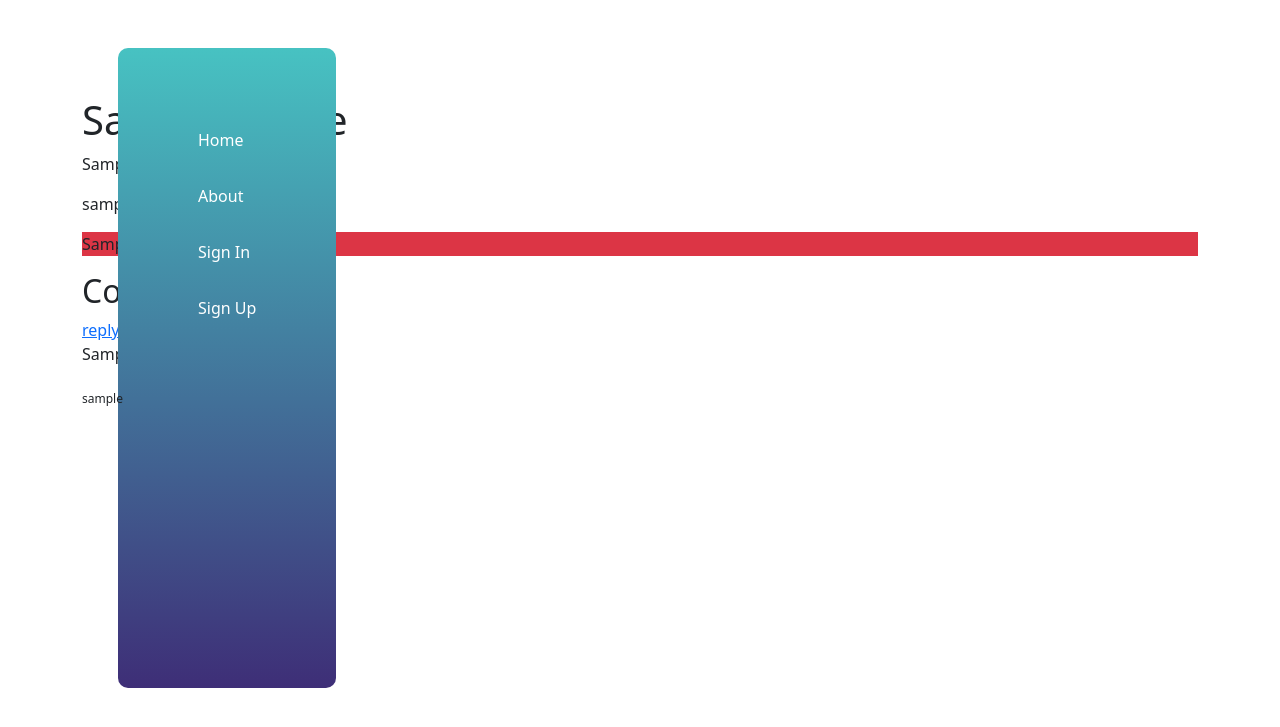
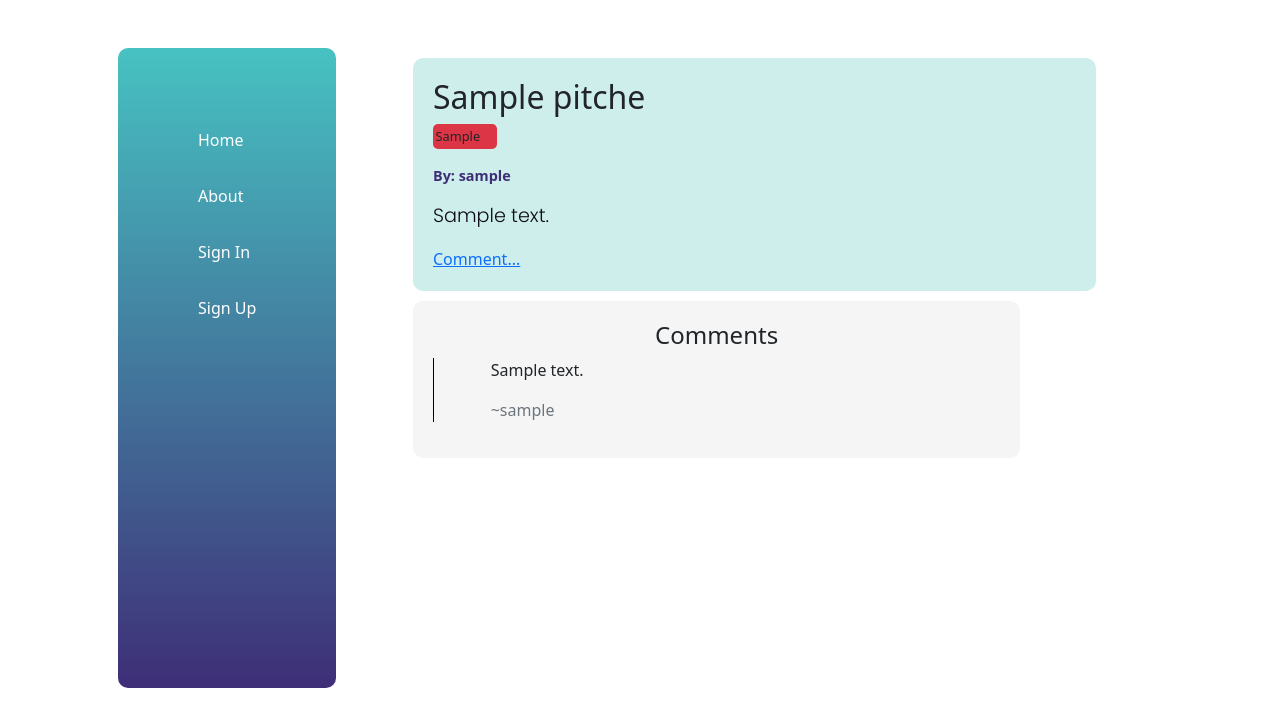
Before and after one commit to Willbeckh/one-time, a Flask app: page /post/1 in a window 1280 px wide. Shown: the top 727 px of the page. Run offline with Flask 2, Linux system fonts and the light colour scheme; tables that the repository leaves empty hold one stand-in row (Sample ...); some libraries are stand-ins or nearby versions.

Commit message:
create styles for single post vie

```diff
--- a/app/static/css/style.css
+++ b/app/static/css/style.css
@@ -54,6 +54,7 @@ html {
   padding: 0.2em;
   border-radius: 5px;
   cursor: pointer;
+  width: 10%;
 }
 /* landing page styles end */
 
@@ -105,6 +106,39 @@ html {
 }
 /* *user profile section end */
 
+/* *Single post view */
+.pitch__card {
+  background-color: #ceeeec;
+  padding: 20px;
+  margin: 10px;
+  width: 90%;
+  border-radius: 10px;
+}
+.pitch__author {
+  font-size: 0.9em;
+  font-weight: bold;
+  color: #3e2e77;
+  text-decoration: none;
+}
+
+.comments {
+  background-color: #f5f5f5;
+  padding: 20px;
+  margin: 10px;
+  width: 80%;
+  border-radius: 10px;
+}
+
+.comment__body {
+  padding-left: 10%;
+  border-left: 1px solid #000;
+}
+.comment__author .author {
+  font-size: 0.9em;
+  text-decoration: none;
+}
+/* *Single post view end*/
+
 /* alert messgaes */
 .alert__popup {
   position: fixed;
--- a/app/templates/post.html
+++ b/app/templates/post.html
@@ -1,27 +1,29 @@
 {% extends 'base.html' %}
-
+<!-- title block -->
+{% block title %} {{ title }} {% endblock %}
+<!-- title block  end-->
 <!-- Single pitch view -->
 {% block content %}
-<div class="container">
-  <div class="row">
+<div class="col col-4 w-75 p-5">
+  <div class="pitch__card">
     <div class="col-md-12">
-      <h1>{{ pitch.title }}</h1>
-      <p>{{ pitch.text }}</p>
-      <p>{{ pitch.author.username}}</p>
-      <p class="bg-danger">{{ pitch.categories}}</p>
+      <h2>{{ pitch.title }}</h2>
+      <p class="bg-danger tags">{{ pitch.categories}}</p>
+      <p class="pitch__author">By: {{ pitch.author.username}}</p>
+      <p class="pitch__text">{{ pitch.text }}</p>
+      <a href="{{ url_for('main.comment', pitch_id=pitch.id)}}">Comment...</a>
     </div>
   </div>
-  <div class="row">
+  <div class="comments">
     <div class="col-md-12">
-      <h2>Comments</h2>
-      <a href="{{ url_for('main.comment', pitch_id=pitch.id)}}">reply..</a>
-      <!-- comments -->
+      <h4 class="text-center">Comments</h4>
       {% for comment in comments %} {% if comment.pitch_id == pitch.id %}
-      <p>{{comment.comment_text}}</p>
-      <sub>{{comment.author.username}}</sub>
+      <div class="comment__body">
+        <p>{{comment.comment_text}}</p>
+        <p class="text-muted author">~{{comment.author.username}}</p>
+      </div>
       {% endif %} {% endfor %}
     </div>
-    <!-- comments end -->
   </div>
 </div>
 {% endblock %}
```
